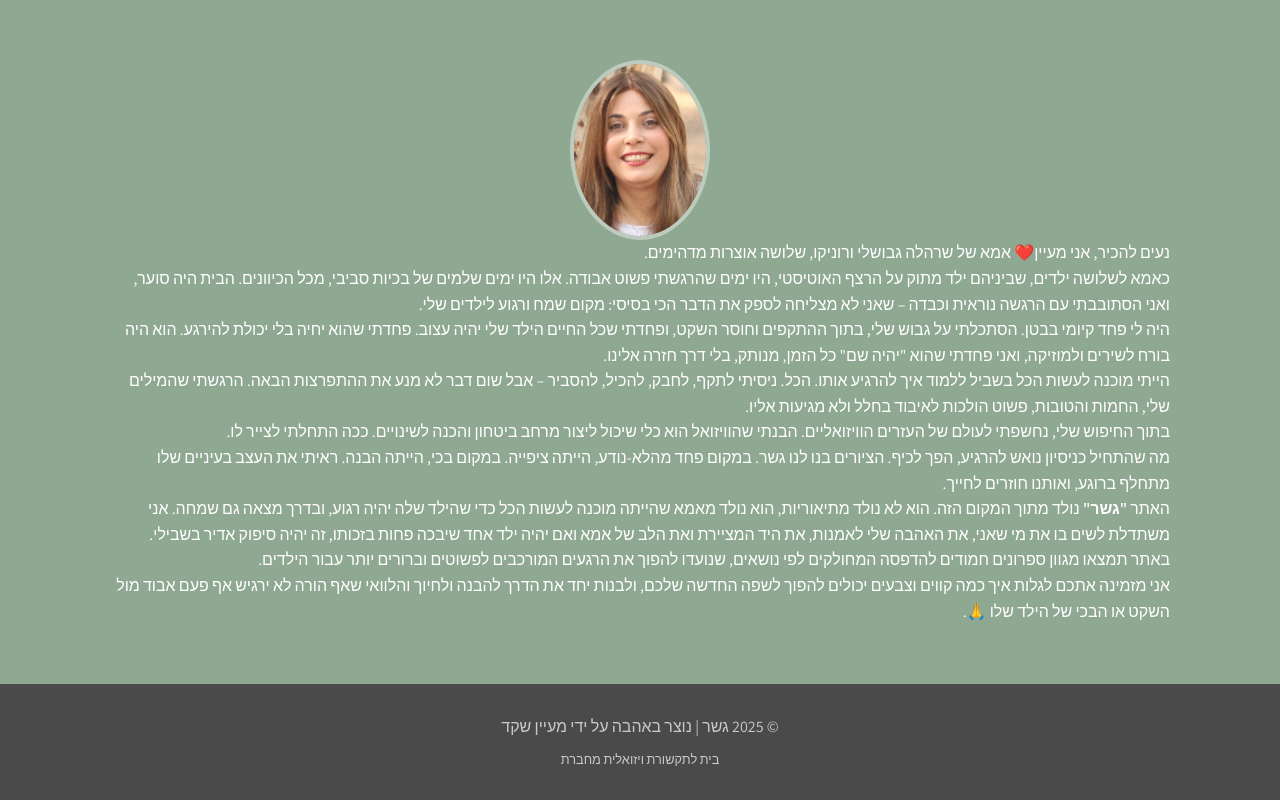
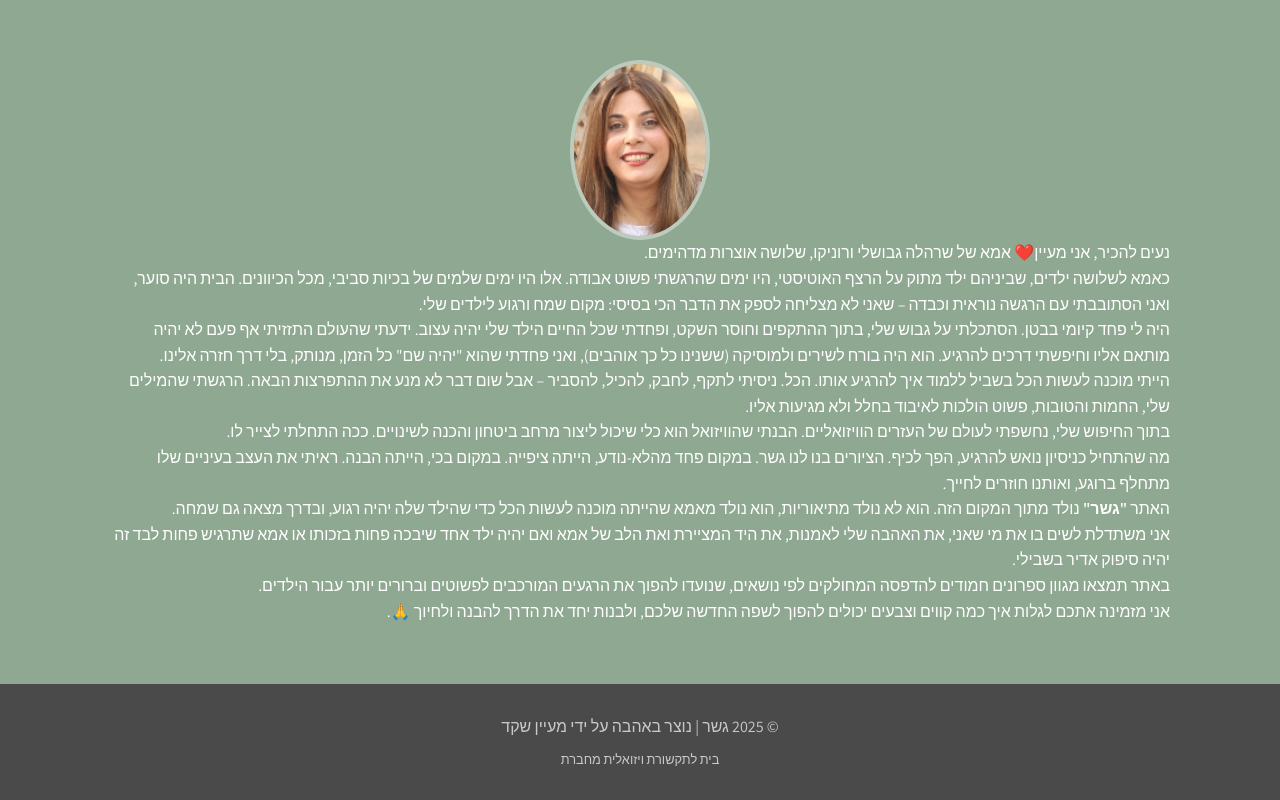
Before and after one commit to maayanshaked1/mygesher, a plain HTML site: page index.html in a window 1280 px wide. Shown: the part 2184-2984 px from the top of the page. Drawn offline with Linux system fonts and the light colour scheme.

Commit message:
Fix HTML formatting and structure

```diff
--- a/index.html
+++ b/index.html
@@ -95,14 +95,14 @@
              <div dir= "rtl" text-align: center;>
                   <p>נעים להכיר, אני מעיין❤️ אמא של שרהלה גבושלי ורוניקו, שלושה אוצרות מדהימים.</p>
                   <p>כאמא לשלושה ילדים, שביניהם ילד מתוק על הרצף האוטיסטי, היו ימים שהרגשתי פשוט אבודה. אלו היו ימים שלמים של בכיות סביבי, מכל הכיוונים. הבית היה סוער, ואני הסתובבתי עם הרגשה נוראית וכבדה – שאני לא מצליחה לספק את הדבר הכי בסיסי: מקום שמח ורגוע לילדים שלי.</p>
-                  <p>היה לי פחד קיומי בבטן. הסתכלתי על גבוש שלי, בתוך ההתקפים וחוסר השקט, ופחדתי שכל החיים הילד שלי יהיה עצוב. פחדתי שהוא יחיה בלי יכולת להירגע. הוא היה בורח לשירים ולמוזיקה, ואני פחדתי שהוא "יהיה שם" כל הזמן, מנותק, בלי דרך חזרה אלינו.</p>
+                  <p>היה לי פחד קיומי בבטן. הסתכלתי על גבוש שלי, בתוך ההתקפים וחוסר השקט, ופחדתי שכל החיים הילד שלי יהיה עצוב. ידעתי שהעולם התזזיתי אף פעם לא יהיה מותאם אליו וחיפשתי דרכים להרגיע. הוא היה בורח לשירים ולמוסיקה (ששנינו כל כך אוהבים), ואני פחדתי שהוא "יהיה שם" כל הזמן, מנותק, בלי דרך חזרה אלינו.</p>
                   <p>הייתי מוכנה לעשות הכל בשביל ללמוד איך להרגיע אותו. הכל. ניסיתי לתקף, לחבק, להכיל, להסביר – אבל שום דבר לא מנע את ההתפרצות הבאה. הרגשתי שהמילים שלי, החמות והטובות, פשוט הולכות לאיבוד בחלל ולא מגיעות אליו.</p>
                   <p>בתוך החיפוש שלי, נחשפתי לעולם של העזרים הוויזואליים. הבנתי שהוויזואל הוא כלי שיכול ליצור מרחב ביטחון והכנה לשינויים. ככה התחלתי לצייר לו.</p>
                   <p>מה שהתחיל כניסיון נואש להרגיע, הפך לכיף. הציורים בנו לנו גשר. במקום פחד מהלא-נודע, הייתה ציפייה. במקום בכי, הייתה הבנה. ראיתי את העצב בעיניים שלו מתחלף ברוגע, ואותנו חוזרים לחייך.</p>
-                  <p>האתר <strong>"גשר"</strong> נולד מתוך המקום הזה. הוא לא נולד מתיאוריות, הוא נולד מאמא שהייתה מוכנה לעשות הכל כדי שהילד שלה יהיה רגוע, ובדרך מצאה גם שמחה.
-                   אני משתדלת לשים בו את מי שאני, את האהבה שלי לאמנות, את היד המציירת ואת הלב של אמא ואם יהיה ילד אחד שיבכה פחות בזכותו, זה יהיה סיפוק אדיר בשבילי.</p>
+                  <p>האתר <strong>"גשר"</strong> נולד מתוך המקום הזה. הוא לא נולד מתיאוריות, הוא נולד מאמא שהייתה מוכנה לעשות הכל כדי שהילד שלה יהיה רגוע, ובדרך מצאה גם שמחה.</p>
+                   <p>אני משתדלת לשים בו את מי שאני, את האהבה שלי לאמנות, את היד המציירת ואת הלב של אמא ואם יהיה ילד אחד שיבכה פחות בזכותו או אמא שתרגיש פחות לבד זה יהיה סיפוק אדיר בשבילי.</p>
                    <p>באתר תמצאו מגוון ספרונים חמודים להדפסה המחולקים לפי נושאים, שנועדו להפוך את הרגעים המורכבים לפשוטים וברורים יותר עבור הילדים.</p>
-                  <p>אני מזמינה אתכם לגלות איך כמה קווים וצבעים יכולים להפוך לשפה החדשה שלכם, ולבנות יחד את הדרך להבנה ולחיוך והלוואי שאף הורה לא ירגיש אף פעם אבוד מול השקט או הבכי של הילד שלו 🙏.</p>
+                  <p>אני מזמינה אתכם לגלות איך כמה קווים וצבעים יכולים להפוך לשפה החדשה שלכם, ולבנות יחד את הדרך להבנה ולחיוך 🙏.</p>
                 </div>
         </div>
     </section>
```
